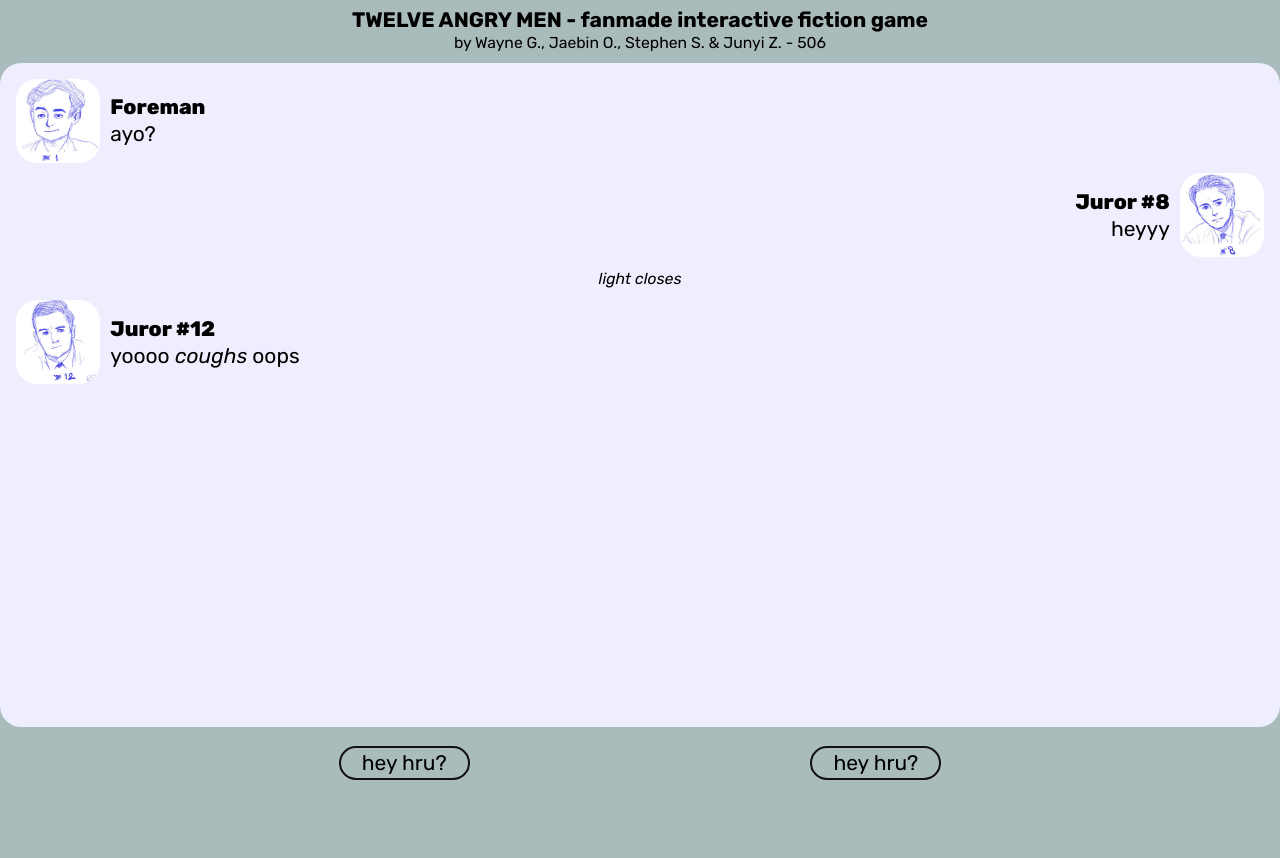
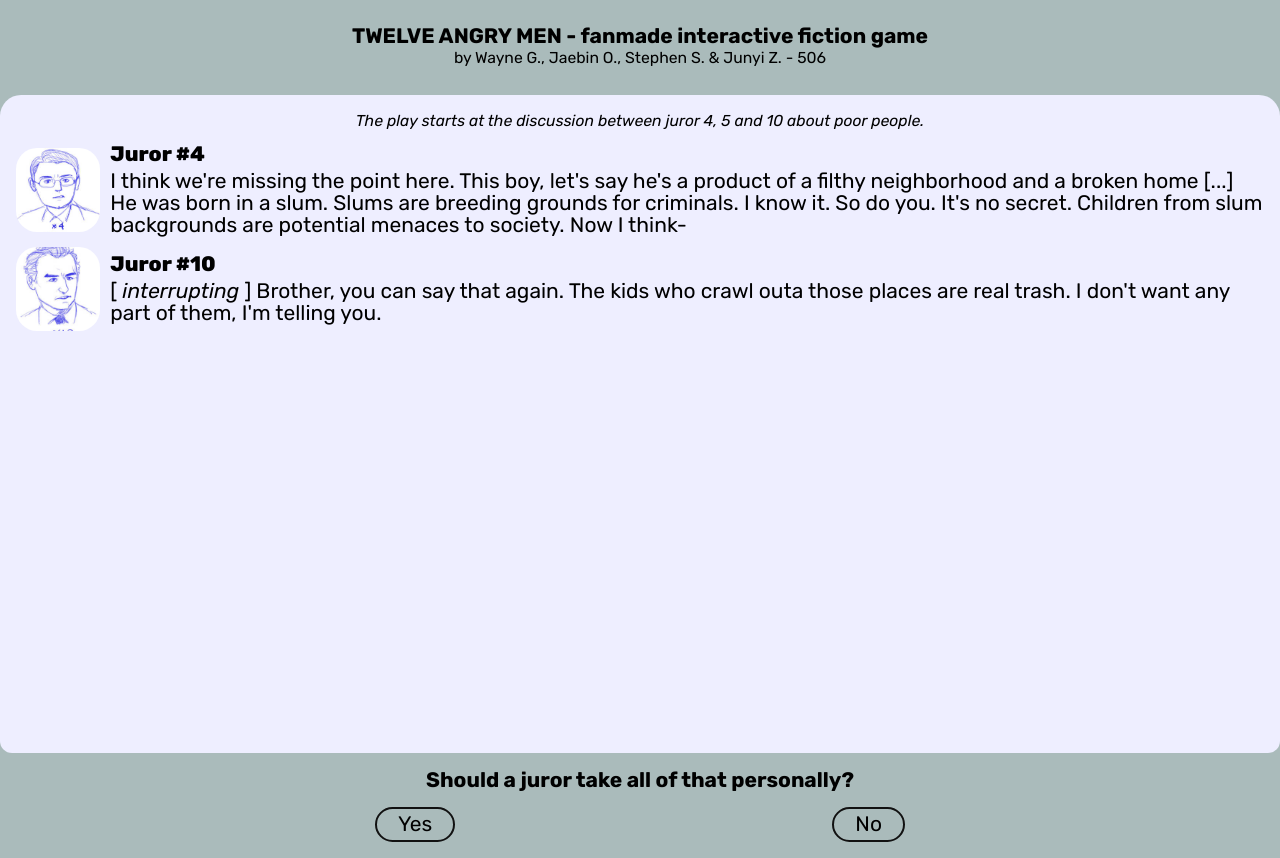
Before and after one commit to plastikup/twelve-angry-men, a website: page index.html in a window 1280 px wide. Before the commit the page ends 800 px from the top, so only its background shows below. Drawn offline with Linux system fonts and the light colour scheme.

Commit message:
added reply title

```diff
--- a/chat.json
+++ b/chat.json
@@ -1,31 +1,27 @@
 {
 	"chatHistory": [
 		{
-			"sender": "foreman",
-			"message": "ayo?",
-			"delay": "0"
+			"sender": "narrator",
+			"message": "The play starts at the discussion between juror 4, 5 and 10 about poor people.",
+			"delay": "1"
 		},
 		{
-			"sender": "juror8",
-			"message": "heyyy",
-			"delay": "0.5"
+			"sender": "juror4",
+			"message": "I think we're missing the point here. This boy, let's say he's a product of a filthy neighborhood and a broken home [...] He was born in a slum. Slums are breeding grounds for criminals. I know it. So do you. It's no secret. Children from slum backgrounds are potential menaces to society. Now I think-",
+			"delay": "2"
 		},
 		{
-			"sender": "narrator",
-			"message": "light closes",
-			"delay": "0.75"
-		},
-		{
-			"sender": "juror12",
-			"message": "yoooo *coughs* oops",
-			"delay": "1"
+			"sender": "juror10",
+			"message": "[*interrupting*] Brother, you can say that again. The kids who crawl outa those places are real trash. I don't want any part of them, I'm telling you.",
+			"delay": "4"
 		}
 	],
 	"chatBar": {
-		"delay": "2",
+		"delay": "5",
+		"title": "Should a juror take all of that personally?",
 		"replies": [
 			{
-				"message": "hey hru?",
+				"message": "Yes",
 				"outcome": {
 					"chatHistory": [
 						{
@@ -49,7 +45,7 @@
 				}
 			},
 			{
-				"message": "hey hru?",
+				"message": "No",
 				"outcome": {
 					"chatHistory": [
 						{
--- a/index.html
+++ b/index.html
@@ -16,6 +16,7 @@
 		</section>
 
 		<section id="replyBar">
+			<section id="replyOptions"></section>
 		</section>
 	</body>
 	<script src="script.js"></script>
--- a/script.js
+++ b/script.js
@@ -77,13 +77,18 @@ function loadDialogueStage() {
 
 	// MC replies
 	setTimeout(() => {
+		const title = document.createElement('h4');
+		title.className = 'selectTitle';
+		title.innerHTML = activeChatJson.chatBar.title;
+		document.getElementById('replyBar').append(title);
+
 		for (const [i, reply] of activeChatJson.chatBar.replies.entries()) {
 			const div = document.createElement('div');
 			div.className = 'select';
 			div.innerHTML = reply.message;
 			div.dataset.replyId = i;
 
-			document.getElementById('replyBar').append(div);
+			document.getElementById('replyOptions').append(div);
 		}
 
 		document.getElementById('chatScrollBox').className = '';
--- a/style.css
+++ b/style.css
@@ -29,7 +29,7 @@ body {
 	text-align: center;
 
 	width: 100vw;
-	height: 3rem;
+	height: 4.5rem;
 }
 #banner > span:first-child {
 	font-weight: 700;
@@ -42,7 +42,7 @@ body {
 
 #chatScrollBox {
 	display: block;
-	height: calc(100vh - 3rem - 3.5rem);
+	height: calc(100vh - 4.5rem - 5rem);
 
 	background-color: #eef;
 	border-radius: 1rem;
@@ -87,6 +87,7 @@ body {
 }
 
 .profile {
+	flex: 0 0 4rem;
 	width: 4rem;
 	height: 4rem;
 
@@ -128,9 +129,21 @@ body {
 	flex-wrap: nowrap;
 	justify-content: space-evenly;
 	align-items: center;
+	flex-direction: column-reverse;
+
+	height: 5rem;
+}
+#replyOptions {
+	display: flex;
+	flex-wrap: nowrap;
+	justify-content: space-evenly;
+	align-items: center;
 	flex-direction: row;
 
-	height: 3.5rem;
+	width: 100%;
+}
+.selectTitle {
+	margin: 0;
 }
 .select {
 	border: 2px solid #111;
```
Also changed, not shown: 1 other file. Lines whose indentation alone changed are shown as unchanged.
